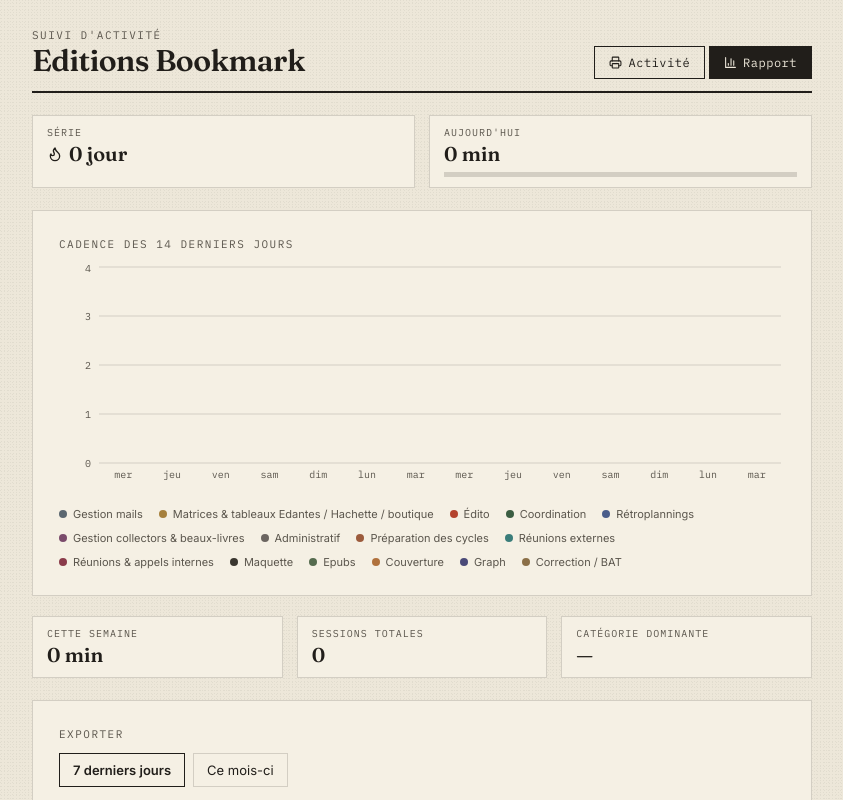
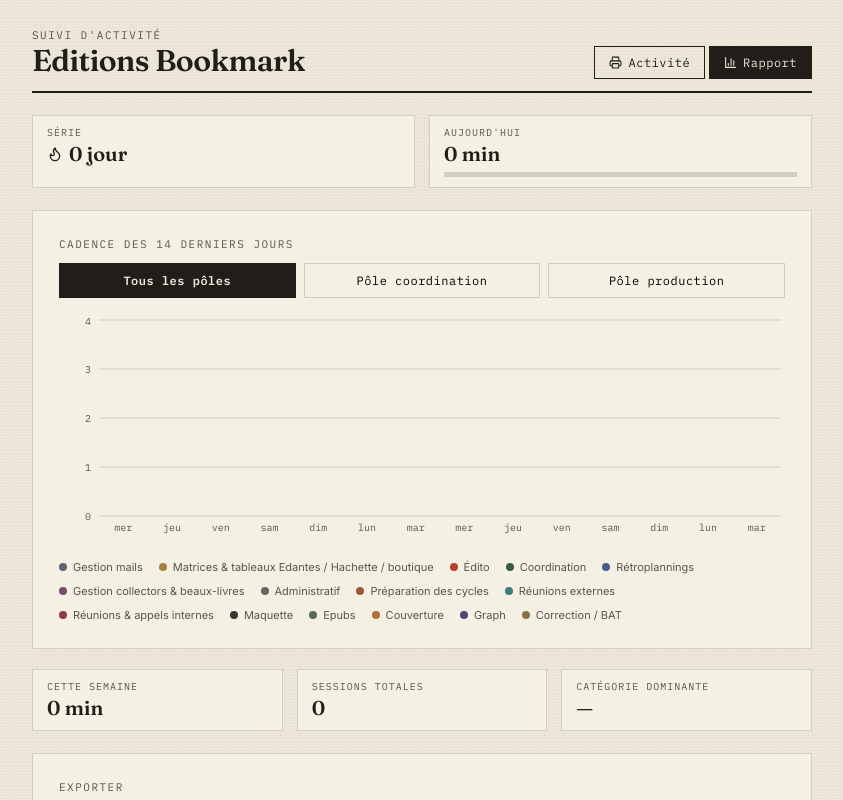
Before and after one commit to AleiksSyker/pointeuse, a React (Vite) app: page / in a window 1280 px wide. Both pictures are taken after a click on the button "Rapport". Shown: the top 800 px of the page, without its empty margins (218-1061 px from the left). Built offline with nearby package versions, Linux system fonts and the light colour scheme.

Commit message:
Add files via upload

```diff
--- a/src/App.jsx
+++ b/src/App.jsx
@@ -115,6 +115,7 @@
   const [tooShort, setTooShort] = useState(false);
   const [resetConfirm, setResetConfirm] = useState(false);
   const [exportPeriod, setExportPeriod] = useState('week');
+  const [reportPoleFilter, setReportPoleFilter] = useState('all');
   const intervalRef = useRef(null);
 
   const STORAGE_KEY = 'eb-sessions';
@@ -233,6 +234,7 @@
   const cat = catInfo(category);
   const currentPole = poleInfo(pole);
   const goalPct = Math.min(100, Math.round((todayMinutes / DAILY_GOAL) * 100));
+  const visibleCategories = reportPoleFilter === 'all' ? ALL_CATEGORIES : ALL_CATEGORIES.filter(c => c.poleId === reportPoleFilter);
 
   return (
     <div className="app">
@@ -431,6 +433,14 @@
           <>
             <div className="card">
               <div className="section-title">Cadence des 14 derniers jours</div>
+              <div className="pole-row">
+                <button className={`pole-btn ${reportPoleFilter === 'all' ? 'active' : ''}`} onClick={() => setReportPoleFilter('all')}>Tous les pôles</button>
+                {POLES.map(p => (
+                  <button key={p.id} className={`pole-btn ${reportPoleFilter === p.id ? 'active' : ''}`} onClick={() => setReportPoleFilter(p.id)}>
+                    {p.label}
+                  </button>
+                ))}
+              </div>
               <ResponsiveContainer width="100%" height={230}>
                 <BarChart data={reportData} margin={{ top: 4, right: 4, left: -20, bottom: 0 }}>
                   <CartesianGrid vertical={false} stroke="var(--rule)" />
@@ -438,13 +448,13 @@
                   <YAxis tick={{ fontFamily: 'IBM Plex Mono', fontSize: 10, fill: 'var(--ink-soft)' }} axisLine={false} tickLine={false} />
                   <Tooltip contentStyle={{ fontFamily: 'Inter', fontSize: 12, border: '1px solid #21201a' }}
                     formatter={(value, name) => [fmtHM(value), name]} />
-                  {ALL_CATEGORIES.map(c => (
+                  {visibleCategories.map(c => (
                     <Bar key={c.id} dataKey={c.id} stackId="a" fill={c.color} name={c.label} radius={0} />
                   ))}
                 </BarChart>
               </ResponsiveContainer>
               <div className="legend">
-                {ALL_CATEGORIES.map(c => (
+                {visibleCategories.map(c => (
                   <div className="legend-item" key={c.id}>
                     <span className="dot" style={{ background: c.color }} />{c.label}
                   </div>
```
